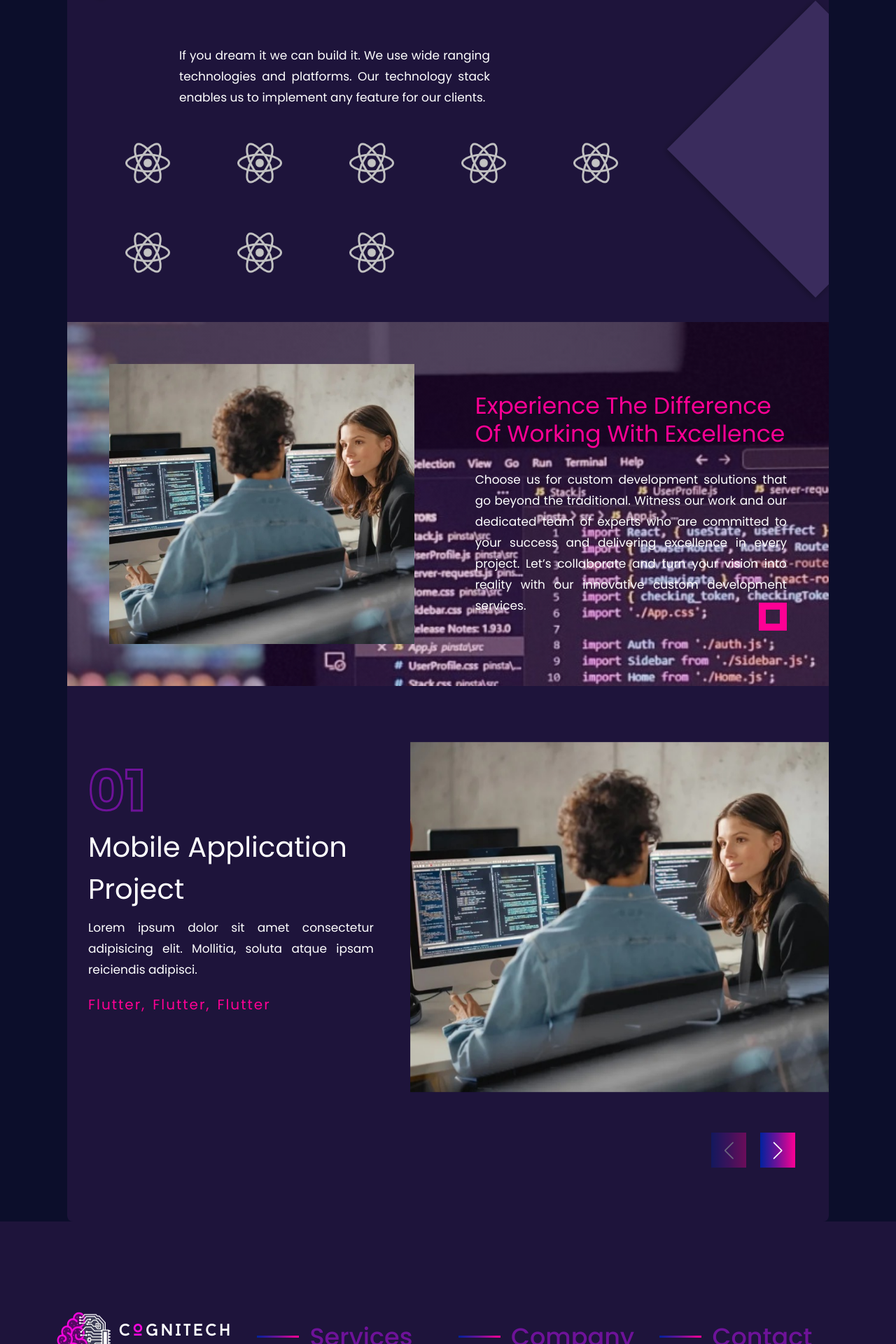
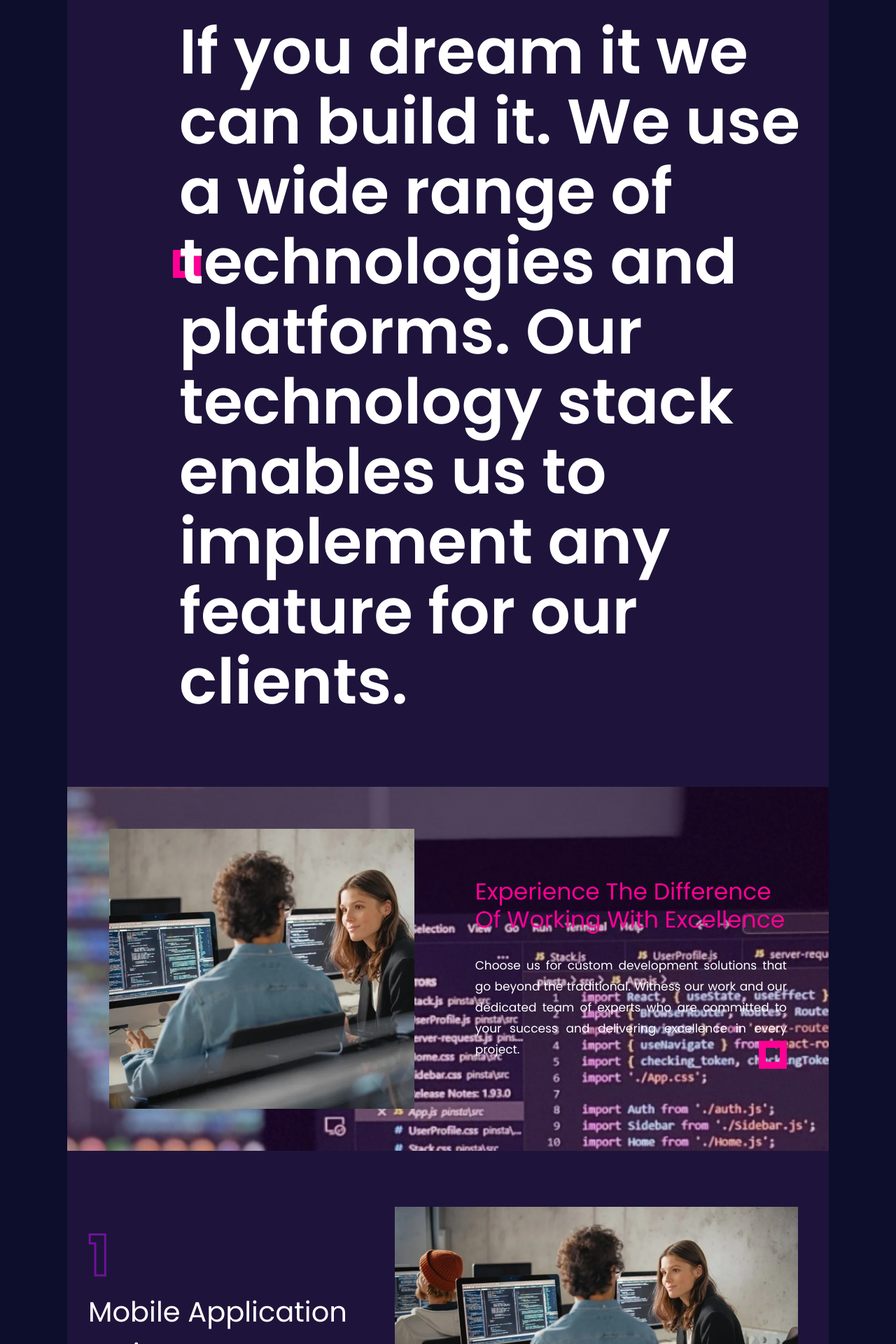
Before and after one commit to Muhammad-Zunain/cognitech-Labs, a React (Vite) app in the folder frontend/: page /Service in a window 1280 px wide. Shown: the part 870-2790 px from the top of the page at 70% size. Built offline with nearby package versions, Linux system fonts and the light colour scheme; a web font is replaced by a local one.

Commit message:
making service carousel

```diff
--- a/frontend/index.html
+++ b/frontend/index.html
@@ -4,6 +4,9 @@
     <meta charset="UTF-8" />
     <link rel="icon" type="image/svg+xml" href="/vite.svg" />
     <script src="https://kit.fontawesome.com/de9e1561cd.js" crossorigin="anonymous"></script>
+    <link href='https://unpkg.com/boxicons@2.1.4/css/boxicons.min.css' rel='stylesheet'>
+    <link rel="stylesheet" href="https://cdnjs.cloudflare.com/ajax/libs/font-awesome/6.6.0/css/all.min.css" integrity="sha512-Kc323vGBEqzTmouAECnVceyQqyqdsSiqLQISBL29aUW4U/M7pSPA/gEUZQqv1cwx4OnYxTxve5UMg5GT6L4JJg==" crossorigin="anonymous" referrerpolicy="no-referrer" />
+    <script src="https://cdnjs.cloudflare.com/ajax/libs/boxicons/2.1.0/dist/boxicons.js" integrity="sha512-Dm5UxqUSgNd93XG7eseoOrScyM1BVs65GrwmavP0D0DujOA8mjiBfyj71wmI2VQZKnnZQsSWWsxDKNiQIqk8sQ==" crossorigin="anonymous" referrerpolicy="no-referrer"></script>
     <meta name="viewport" content="width=device-width, initial-scale=1.0" />
     <title>Vite + React</title>
   </head>
--- a/frontend/src/components/css/FrontService.css
+++ b/frontend/src/components/css/FrontService.css
@@ -166,6 +166,10 @@
     display: flex;
     justify-content: space-between;
     margin-top: 8rem;
+
+    height: 500px;
+
+    /* flex-direction: row; */
     /* border: 2px solid firebrick; */
 
 }
@@ -184,6 +188,20 @@
 .work-wrapper-content h1 {
     font-size: 8rem;
     margin-bottom: 1rem;
+}
+
+.project-wrapper{
+    display: flex;
+    flex-direction: row;
+}
+
+.work-wrapper-images{
+    width: 53%;
+}
+
+.work-wrapper-images img {
+    width: 100%;
+    object-fit: contain;
 }
 
 .text-outline {
@@ -212,6 +230,10 @@
     letter-spacing: 2px;
 }
 
+.work-wrapper {
+    position: relative; /* This should be the Swiper container */
+  }
+
 
 
 .swiper-button-prev:after, .swiper-button-next:after{
@@ -219,12 +241,16 @@
 }
 
 .swiper-button-prev{
-    top: 115% !important;
-    left : 72% !important;
+    position: absolute;
+    top: 90% !important;
+    left : 76% !important;
+    bottom: 10%;
+
 }
 
 .swiper-button-next{
-    top: 115% !important;
+    position: absolute;
+    top: 90% !important;
     right: 8% !important;
 }
 
@@ -234,12 +260,63 @@
     height: 50px !important;
     width: 50px !important;
 }
+/* .swiper-button-preV{
+    position: absolute;
+    top: 90% !important;
+    left : 76% !important;
+}
 
-.swiper-image {
+.swiper-button-nexT{
+    position: absolute;
+    top: 90% !important;
+    right: 8% !important;
+} */
+
+/* .swiper-button-preV, .swiper-button-nexT{
+    background: linear-gradient(90deg, #00229E 0%, #6E1299 47.92%, #FE0094 100%) ;
+    color: #fff !important;
+    height: 50px !important;
+    width: 50px !important;
+} */
+.inner-swiper-button-prev .bx {
+    /* width: 50px; */
+    font-size: 30px;
+    background: linear-gradient(90deg, #00229E 0%, #6E1299 47.92%, #FE0094 100%) ;
+    color: #fff ;
+    padding: 0.7rem 1.5rem;
+    text-align: center;
+
+
+
+}
+
+.inner-swiper-button-next .bx {
+    font-size: 30px;
+    background: linear-gradient(90deg, #00229E 0%, #6E1299 47.92%, #FE0094 100%) ;
+    color: #fff ;
+    padding: 0.7rem 1.5rem;
+    text-align: center;
+}
+
+.image-nav {
+    display: flex;
+    gap: 1rem;
+}
+
+
+/* .swiper-image {
     width: 100%;
     height: 500px;
     object-fit: cover;
-}
+} */
+
+/*  */
+
+
+
+
+
+
 
 /* Define the keyframes for the up and down motion */
 @keyframes moveUpDown1 {
--- a/frontend/src/components/service/FrontEndService.jsx
+++ b/frontend/src/components/service/FrontEndService.jsx
@@ -1,81 +1,65 @@
-import React from 'react'
-import { Link } from 'react-router-dom';
-import '../css/FrontService.css';
-import {Swiper, SwiperSlide} from 'swiper/react'
-
-import project from './serviceWorkJson.json'
+import React, { useRef, useEffect } from 'react';
+import { Swiper, SwiperSlide } from 'swiper/react';
+import project from './serviceWorkJson.json';
 import react from '../../assets/react-logo.png';
 import aboutService from '../../assets/service-image.jpg';
-import aboutService1 from '../../assets/about1.png';
-
-
 import { Navigation } from 'swiper/modules';
 import 'swiper/css';
 import 'swiper/css/navigation';
-
-
+import '../css/FrontService.css';
 
 function FrontEndService() {
+  const projects = [
+    {
+      title: "Mobile Application Project",
+      description: "Lorem ipsum dolor sit amet consectetur adipisicing elit. Mollitia, soluta atque ipsam reiciendis adipisci.",
+      technologies: ["Flutter", "React Native", "Dart"],
+      images: [aboutService, aboutService, aboutService],
+      alt: "Mobile Application Images"
+    },
+    {
+      title: "Web Development Project",
+      description: "Eiusmod tempor incididunt ut labore et dolore magna aliqua. Ut enim ad minim veniam, quis nostrud exercitation ullamco laboris.",
+      technologies: ["HTML", "CSS", "JavaScript"],
+      images: [aboutService, aboutService, aboutService],
+      alt: "Web Development Images"
+    },
+  ];
+
+  const mainSwiperRef = useRef(null);
+  const imageSwiperRefs = useRef([]);
+
   return (
     <>
       <div className='f-service-header'>
-        <h2>
-          front end development
-        </h2>
+        <h2>front end development</h2>
         <p>Encompasses building and maintaining websites, including front-end (user interface) development.</p>
       </div>
 
-      <div style={{
+      <div className='container' style={{
         backgroundColor: '#1e143b',
         borderRadius: '8px',
         marginTop: '2rem',
         padding: '8rem 0 18rem 0',
         position: 'relative',
         overflow: 'hidden'
-      }}
-        className='container'>
+      }}>
+        <div className="service-technology-content">
+          <h1>Our Technology <br /> Stack</h1>
+          <p>If you dream it we can build it. We use a wide range of technologies and platforms. Our technology stack enables us to implement any feature for our clients.</p>
+        </div>
 
-        <div className="service-technology-content">
-          <div className='service-box-style-1'></div>
-          <h1>
-            Our Technology <br />
-            Stack
-          </h1>
-          <p>If you dream it we can build it. We use wide ranging technologies and platforms. Our technology stack enables us to implement any feature for our clients.</p>
-        </div>
-        <div className='service-box-style-2'></div>
-        <div className="service-tectnolnogy-stack">
-          <img src={react} alt="" />
-          <img src={react} alt="" />
-          <img src={react} alt="" />
-          <img src={react} alt="" />
-          <img src={react} alt="" />
-          <img src={react} alt="" />
-          <img src={react} alt="" />
-          <img src={react} alt="" />
-        </div>
         <div className='about-service-section'>
           <img src={aboutService} alt="" className='about-service-img' />
           <div className="about-service-content">
-            <h3>
-              Experience The Difference Of Working With Excellence </h3>
-            <p>Choose us for custom development solutions that go beyond the traditional. Witness our work and our dedicated team of experts who are committed to your success and delivering excellence in every project. Let’s collaborate and turn your vision into reality with our innovative custom development services.</p>
+            <h3>Experience The Difference Of Working With Excellence</h3>
+            <p>Choose us for custom development solutions that go beyond the traditional. Witness our work and our dedicated team of experts who are committed to your success and delivering excellence in every project.</p>
           </div>
         </div>
 
         <div className="work-wrapper">
-          <div className="work-wrapper-content">
-            <h1 className='text-outline'>01</h1>
-            <h2>Mobile Application <br /> Project</h2>
-            <p style={{ textAlign: 'justify' }}>Lorem ipsum dolor sit amet consectetur adipisicing elit. Mollitia, soluta atque ipsam reiciendis adipisci.</p>
-            <div className="tech-div">
-              <p>Flutter, </p>
-              <p>Flutter, </p>
-              <p>Flutter</p>
-            </div>
-          </div>
-          <div className="work-wrapper-carousel">
           <Swiper
+            ref={mainSwiperRef}
             spaceBetween={50}
             slidesPerView={1}
             navigation={{
@@ -84,24 +68,56 @@ function FrontEndService() {
             }}
             modules={[Navigation]}
             onSlideChange={() => console.log('slide change')}
-          onSwiper={(swiper) => console.log(swiper)}
           >
-          <SwiperSlide><img className='swiper-image' src={aboutService} alt="Slide 1" /></SwiperSlide>
-          <SwiperSlide><img className='swiper-image' src={aboutService} alt="Slide 2" /></SwiperSlide>
-          <SwiperSlide><img className='swiper-image' src={aboutService} alt="Slide 3" /></SwiperSlide>
-          <SwiperSlide><img className='swiper-image' src={aboutService1} alt="Slide 4" /></SwiperSlide>
+            {projects.map((project, index) => (
+              <SwiperSlide key={index}>
+                <div className="project-wrapper">
+                  <div className="work-wrapper-content">
+                    <h1 className='text-outline'>{index + 1}</h1>
+                    <h2>{project.title}</h2>
+                    <p style={{ textAlign: 'justify' }}>{project.description}</p>
+                    <div className="tech-div">
+                      {project.technologies.map((tech, idx) => (
+                        <p key={idx}>{tech}{idx < project.technologies.length - 1 ? ', ' : ''}</p>
+                      ))}
+                    </div>
+                  </div>
+
+                  <div className="work-wrapper-images">
+                    <Swiper
+                      ref={(el) => (imageSwiperRefs.current[index] = el)}
+                      spaceBetween={10}
+                      slidesPerView={1}
+                      navigation={{
+                        nextEl: `.inner-swiper-button-next-${index}`,
+                        prevEl: `.inner-swiper-button-prev-${index}`,
+                      }}
+                      modules={[Navigation]}
+                      className="project-images-swiper"
+                    >
+                      {project.images.map((image, imgIdx) => (
+                        <SwiperSlide key={imgIdx}>
+                          <img className='swiper-image' src={image} alt={`${project.alt} ${imgIdx + 1}`} />
+                        </SwiperSlide>
+                      ))}
                     </Swiper>
-
-        {/* Navigation Buttons */}
-        <div className="swiper-button-prev "></div>
-        <div className="swiper-button-next "></div>
-
+                    {/* Image Navigation Buttons */}
+                    <div className="image-nav">
+                      <div className={`inner-swiper-button-prev inner-swiper-button-prev-${index}`}><i class='bx bx-chevron-left'></i></div>
+                      <div className={`inner-swiper-button-next inner-swiper-button-next-${index}`}><i class='bx bx-chevron-right'></i></div>
                     </div>
                   </div>
                 </div>
-
+              </SwiperSlide>
+            ))}
+            {/* Navigation Buttons for the main Swiper */}
+            <div className="swiper-button-prev swiper-button-prev"></div>
+            <div className="swiper-button-next swiper-button-next"></div>
+          </Swiper>
+        </div>
+      </div>
     </>
-  )
+  );
 }
 
-export default FrontEndService
+export default FrontEndService;
```
Lines whose indentation alone changed are shown as unchanged.
